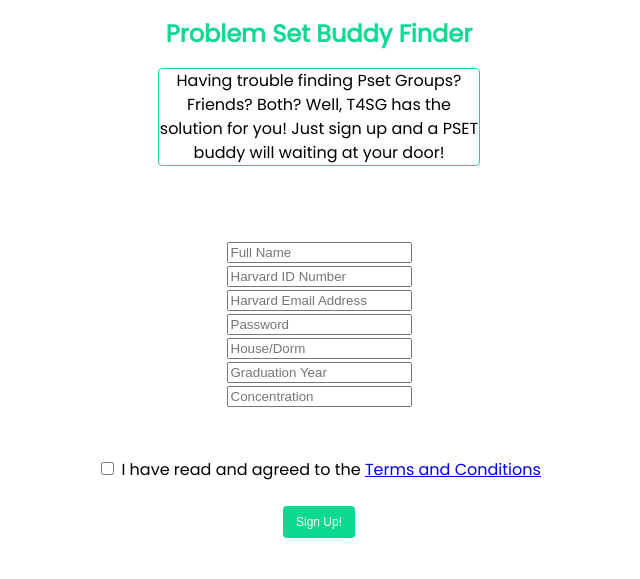
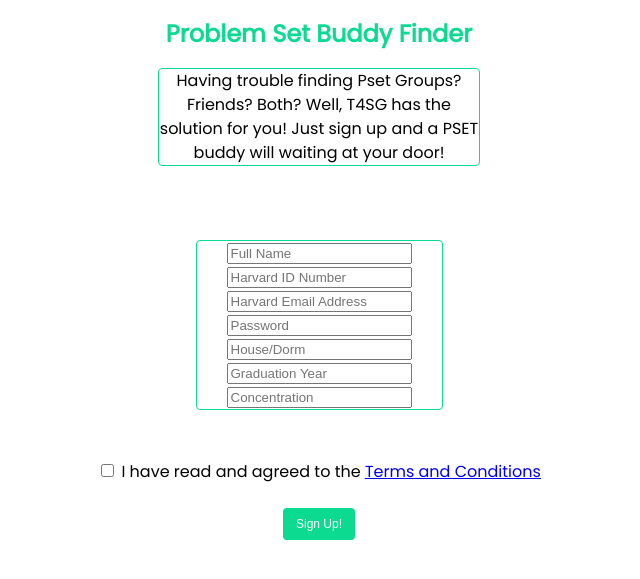
Before and after one commit to blangman/CS50-FINAL-TREES50, a Flask app: page /signup in a window 1280 px wide. Shown: the top 579 px of the page, without its empty margins (321-961 px from the left). Run offline with Flask 2, Linux system fonts and the light colour scheme.

Commit message:
Andrew changed signup.html

```diff
--- a/webapp/templates/signup.html
+++ b/webapp/templates/signup.html
@@ -17,7 +17,7 @@
         <br>
 
         <div>
-            <form>
+            <form class="textbox">
                 <input type="text" placeholder="Full Name"><br>
                 <input type="text" placeholder="Harvard ID Number"><br>
                 <input type="text" placeholder="Harvard Email Address"><br>
```
